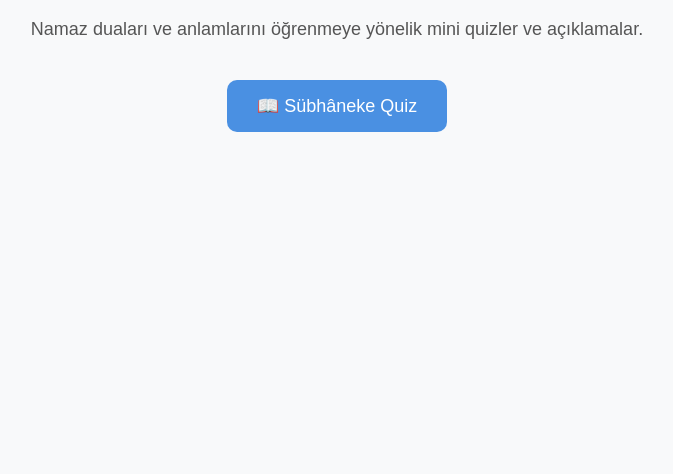
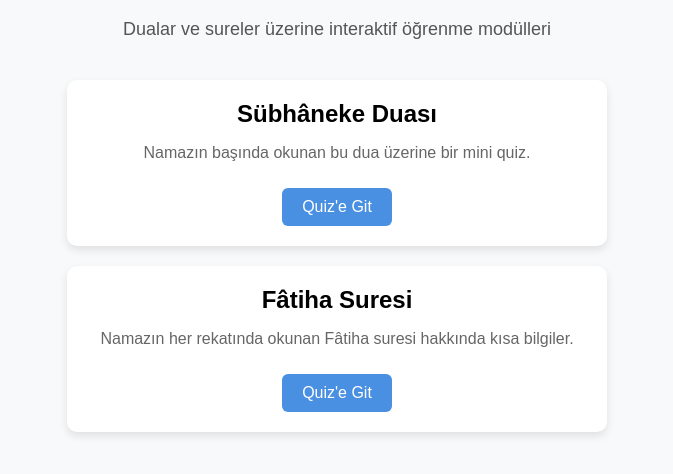
Before and after one commit to ERay620/kalpten-dua, a plain HTML site: page index.html in a window 1280 px wide. Shown: the part 120-594 px from the top of the page, without its empty margins (303-976 px from the left). Drawn offline with Linux system fonts and the light colour scheme.

Commit message:
Update index.html
read from quizzes.json file

```diff
--- a/index.html
+++ b/index.html
@@ -18,23 +18,36 @@
       font-size: 18px;
       color: #555;
     }
-    .button-container {
+    .quiz-list {
       display: flex;
-      justify-content: center;
-      flex-wrap: wrap;
+      flex-direction: column;
+      align-items: center;
       gap: 20px;
     }
-    .nav-button {
+    .quiz-card {
+      background-color: #fff;
+      padding: 20px;
+      border-radius: 10px;
+      width: 100%;
+      max-width: 500px;
+      box-shadow: 0 4px 8px rgba(0,0,0,0.1);
+    }
+    .quiz-card h2 {
+      margin: 0 0 10px 0;
+    }
+    .quiz-card p {
+      color: #666;
+    }
+    .quiz-card a {
+      display: inline-block;
+      margin-top: 10px;
+      padding: 10px 20px;
       background-color: #4a90e2;
       color: white;
-      border: none;
-      padding: 15px 30px;
-      border-radius: 10px;
-      font-size: 18px;
-      cursor: pointer;
       text-decoration: none;
+      border-radius: 6px;
     }
-    .nav-button:hover {
+    .quiz-card a:hover {
       background-color: #357bd8;
     }
   </style>
@@ -42,16 +55,35 @@
 <body>
 
   <h1>Kalpten Dua 🌙</h1>
-  <div class="description">
-    Namaz duaları ve anlamlarını öğrenmeye yönelik mini quizler ve açıklamalar.
+  <div class="description">Dualar ve sureler üzerine interaktif öğrenme modülleri</div>
+
+  <div class="quiz-list" id="quizList">
+    Yükleniyor...
   </div>
 
-  <div class="button-container">
-    <a class="nav-button" href="subhaneke-quiz.html">📖 Sübhâneke Quiz</a>
-    <!-- Gelecekte yeni sayfalar için: -->
-    <!-- <a class="nav-button" href="fatihasuresi.html">🕋 Fâtiha Suresi Quiz</a> -->
-    <!-- <a class="nav-button" href="tesbihat.html">📿 Tesbihat Bilgisi</a> -->
-  </div>
+  <script>
+    fetch('quizzes.json')
+      .then(response => response.json())
+      .then(data => {
+        const quizList = document.getElementById('quizList');
+        quizList.innerHTML = '';
+
+        data.forEach(quiz => {
+          const card = document.createElement('div');
+          card.className = 'quiz-card';
+          card.innerHTML = `
+            <h2>${quiz.title}</h2>
+            <p>${quiz.description}</p>
+            <a href="${quiz.link}">Quiz'e Git</a>
+          `;
+          quizList.appendChild(card);
+        });
+      })
+      .catch(error => {
+        document.getElementById('quizList').innerText = "Quizler yüklenemedi 😞";
+        console.error("JSON okunurken hata:", error);
+      });
+  </script>
 
 </body>
 </html>
```
